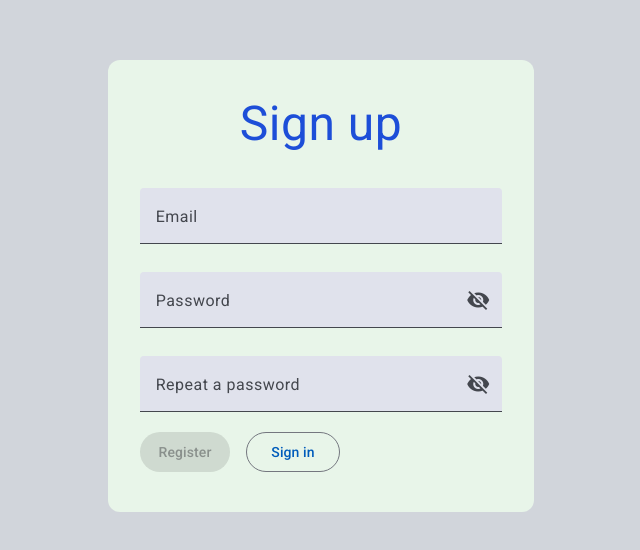
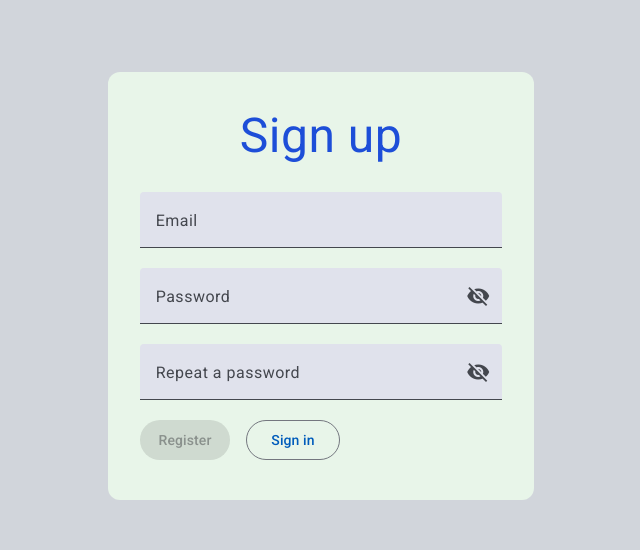
Before and after one commit to SousouBer/Train-A, an Angular app: page /signup in a window 1280 px wide. Shown: the part 114-664 px from the top of the page, without its empty margins (319-959 px from the left). Built offline with nearby package versions, Linux system fonts and the light colour scheme.

Commit message:
refactor: refactor signup form, use error component

```diff
--- a/src/app/auth/ui/auth-input/auth-input.component.html
+++ b/src/app/auth/ui/auth-input/auth-input.component.html
@@ -1,33 +1,30 @@
-<div>
-  <mat-form-field class="w-full mt-2">
-    <mat-label>{{ label() }}</mat-label>
-    <input
-      matNativeControl
-      [type]="type()"
-      [name]="name()"
-      [placeholder]="placeholder()"
-      [disabled]="disabled"
-      (input)="onInputChange($event)"
-    />
-    @if (isPassword()) {
-    <mat-icon
-      (click)="togglePasswordInput()"
-      class="cursor-pointer"
-      matSuffix
-      >{{ showPasswordInput() ? "visibility" : "visibility_off" }}</mat-icon
-    >
-    }
-  </mat-form-field>
-
-  @if (formControl?.invalid && (formControl?.dirty || formControl?.touched) ) {
+<mat-form-field class="w-full">
+  <mat-label>{{ label() }}</mat-label>
+  <input
+    matInput
+    [type]="type()"
+    [name]="name()"
+    [placeholder]="placeholder()"
+    [disabled]="disabled"
+    (input)="onInputChange($event)"
+  />
+  @if (isPassword()) {
+  <mat-icon matSuffix (click)="togglePasswordInput()" class="cursor-pointer">{{
+    showPasswordInput() ? "visibility" : "visibility_off"
+  }}</mat-icon>
+  } @if (formControl?.invalid && (formControl?.dirty || formControl?.touched) )
+  {
   <div class="flex items-start">
     @if (formControl?.hasError('required')) {
-    <div>This field is required</div>
+    <mat-error>This field is required</mat-error>
     } @if (formControl?.hasError('email')) {
-    <div>This field has to be a valid email address</div>
+    <mat-error>This field has to be a valid email address</mat-error>
     } @if (formControl?.hasError('minlength')) {
-    <div>Password must be at least 8 characters long</div>
+    <mat-error>Password must be at least 8 characters long</mat-error>
     }
   </div>
+  } @if (form().hasError('passwordsMismatch') && name() ===
+  'password_confirmation') {
+  <span class="text-red-800">Passwords do not match</span>
   }
-</div>
+</mat-form-field>
--- a/src/app/views/signup/signup.component.html
+++ b/src/app/views/signup/signup.component.html
@@ -33,23 +33,20 @@
       placeholder="Confirm a password"
       [form]="signupForm"
     />
-    @if (signupForm.hasError('passwordsMismatch')) {
-    <p class="self-start">Passwords do not match</p>
-    }
     <div class="w-full flex gap-4">
       <button
+        mat-flat-button
         [disabled]="signupForm.invalid"
         ngProjectAs="form-buttons"
-        mat-flat-button
         type="submit"
         class="w-1/4"
       >
         Register
       </button>
       <button
+        mat-stroked-button
         routerLink="/signin"
         ngProjectAs="form-buttons"
-        mat-stroked-button
         type="button"
       >
         Sign in
--- a/src/app/views/signup/signup.component.ts
+++ b/src/app/views/signup/signup.component.ts
@@ -11,6 +11,7 @@ import {
   ReactiveFormsModule,
   Validators,
 } from '@angular/forms';
+import { MatInputModule } from '@angular/material/input';
 
 function passwordsMatch(
   control: AbstractControl
@@ -34,6 +35,7 @@ function passwordsMatch(
     MatButtonModule,
     RouterLink,
     ReactiveFormsModule,
+    MatInputModule,
   ],
   templateUrl: './signup.component.html',
   styleUrl: './signup.component.css',
```
